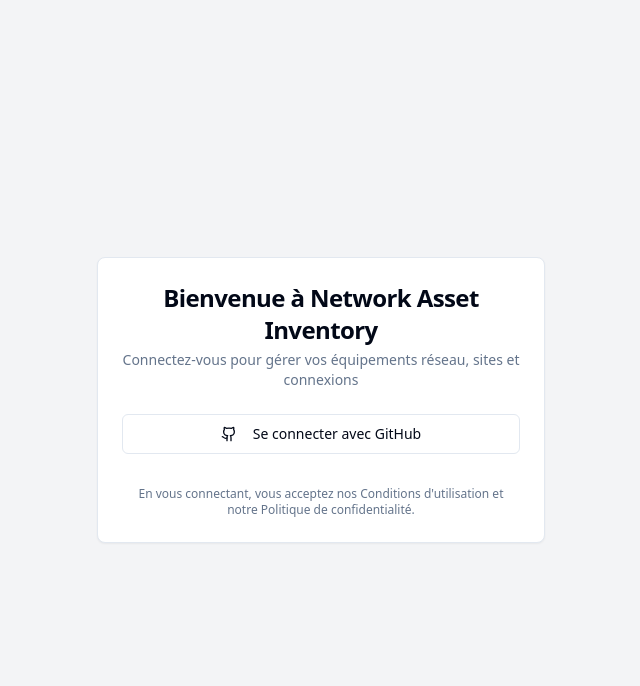
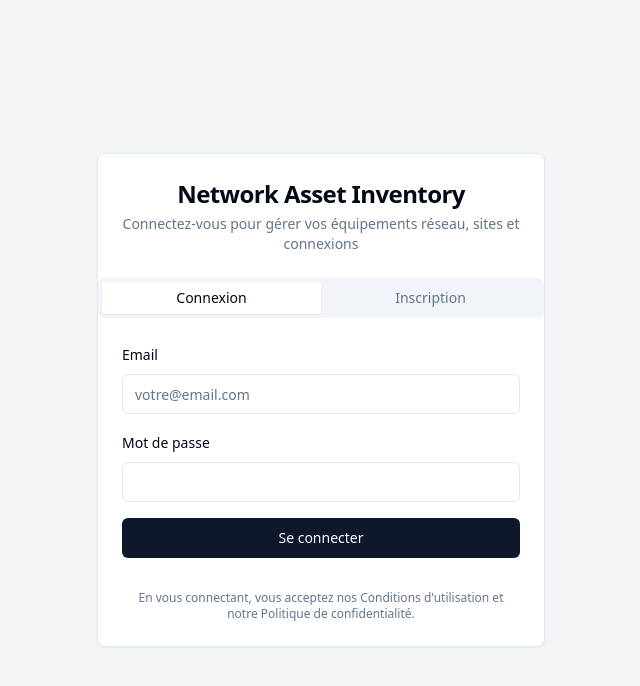
Before and after one commit to Censini/site-gear-manager, a React (Vite) app: page /auth in a window 1280 px wide. Shown: the top 686 px of the page, without its empty margins (319-959 px from the left). Built offline with nearby package versions, Linux system fonts and the light colour scheme.

Commit message:
Disable GitHub authentication
This commit disables GitHub authentication, likely for a sandbox or testing environment.

```diff
--- a/src/contexts/AuthContext.tsx
+++ b/src/contexts/AuthContext.tsx
@@ -7,7 +7,8 @@ import { useToast } from '@/hooks/use-toast';
 type AuthContextType = {
   session: Session | null;
   isLoading: boolean;
-  signInWithGitHub: () => Promise<void>;
+  signInWithEmail: (email: string, password: string) => Promise<void>;
+  signUpWithEmail: (email: string, password: string) => Promise<void>;
   signOut: () => Promise<void>;
 };
 
@@ -33,26 +34,46 @@ export function AuthProvider({ children }: { children: ReactNode }) {
     return () => subscription.unsubscribe();
   }, []);
 
-  const signInWithGitHub = async () => {
+  const signInWithEmail = async (email: string, password: string) => {
     try {
-      // Utilisez l'URL de prévisualisation Lovable au lieu de window.location.origin
-      // L'URL de prévisualisation est générée dynamiquement par Lovable
-      const { error } = await supabase.auth.signInWithOAuth({
-        provider: 'github',
-        options: {
-          redirectTo: window.location.origin,
-        },
+      const { error } = await supabase.auth.signInWithPassword({
+        email,
+        password,
       });
 
       if (error) throw error;
     } catch (error) {
-      console.error('GitHub sign in error:', error);
+      console.error('Email sign in error:', error);
       toast({
         title: "Échec de connexion",
         description: error instanceof Error ? error.message : "Une erreur s'est produite pendant la connexion",
         variant: "destructive",
       });
-      throw error; // Re-throw to allow handling in the Auth component
+      throw error;
+    }
+  };
+
+  const signUpWithEmail = async (email: string, password: string) => {
+    try {
+      const { error } = await supabase.auth.signUp({
+        email,
+        password,
+      });
+
+      if (error) throw error;
+
+      toast({
+        title: "Inscription réussie",
+        description: "Votre compte a été créé avec succès. Vous pouvez maintenant vous connecter.",
+      });
+    } catch (error) {
+      console.error('Email sign up error:', error);
+      toast({
+        title: "Échec d'inscription",
+        description: error instanceof Error ? error.message : "Une erreur s'est produite pendant l'inscription",
+        variant: "destructive",
+      });
+      throw error;
     }
   };
 
@@ -70,7 +91,7 @@ export function AuthProvider({ children }: { children: ReactNode }) {
   };
 
   return (
-    <AuthContext.Provider value={{ session, isLoading, signInWithGitHub, signOut }}>
+    <AuthContext.Provider value={{ session, isLoading, signInWithEmail, signUpWithEmail, signOut }}>
       {children}
     </AuthContext.Provider>
   );
--- a/src/pages/Auth.tsx
+++ b/src/pages/Auth.tsx
@@ -1,15 +1,28 @@
 
 import { Button } from "@/components/ui/button";
 import { Card, CardContent, CardDescription, CardFooter, CardHeader, CardTitle } from "@/components/ui/card";
+import { Input } from "@/components/ui/input";
 import { useAuth } from "@/contexts/AuthContext";
 import { useNavigate } from "react-router-dom";
 import { useEffect, useState } from "react";
-import { Github, AlertTriangle } from "lucide-react";
+import { AlertTriangle } from "lucide-react";
+import { Tabs, TabsContent, TabsList, TabsTrigger } from "@/components/ui/tabs";
 
 const Auth = () => {
-  const { session, signInWithGitHub } = useAuth();
+  const { session, signInWithEmail, signUpWithEmail } = useAuth();
   const navigate = useNavigate();
   const [error, setError] = useState<string | null>(null);
+
+  // Login form state
+  const [loginEmail, setLoginEmail] = useState("");
+  const [loginPassword, setLoginPassword] = useState("");
+
+  // Register form state
+  const [registerEmail, setRegisterEmail] = useState("");
+  const [registerPassword, setRegisterPassword] = useState("");
+  const [confirmPassword, setConfirmPassword] = useState("");
+
+  const [isSubmitting, setIsSubmitting] = useState(false);
 
   useEffect(() => {
     if (session) {
@@ -17,16 +30,49 @@ const Auth = () => {
     }
   }, [session, navigate]);
 
-  const handleGitHubSignIn = async () => {
+  const handleSignIn = async (e: React.FormEvent) => {
+    e.preventDefault();
+    setError(null);
+    setIsSubmitting(true);
+
     try {
-      setError(null);
-      await signInWithGitHub();
+      await signInWithEmail(loginEmail, loginPassword);
     } catch (err) {
       if (err instanceof Error) {
         setError(err.message);
       } else {
         setError("Une erreur inattendue s'est produite lors de la connexion");
       }
+    } finally {
+      setIsSubmitting(false);
+    }
+  };
+
+  const handleSignUp = async (e: React.FormEvent) => {
+    e.preventDefault();
+    setError(null);
+
+    if (registerPassword !== confirmPassword) {
+      setError("Les mots de passe ne correspondent pas");
+      return;
+    }
+
+    setIsSubmitting(true);
+
+    try {
+      await signUpWithEmail(registerEmail, registerPassword);
+      // Reset form after successful signup
+      setRegisterEmail("");
+      setRegisterPassword("");
+      setConfirmPassword("");
+    } catch (err) {
+      if (err instanceof Error) {
+        setError(err.message);
+      } else {
+        setError("Une erreur inattendue s'est produite lors de l'inscription");
+      }
+    } finally {
+      setIsSubmitting(false);
     }
   };
 
@@ -34,36 +80,116 @@ const Auth = () => {
     <div className="flex items-center justify-center min-h-screen bg-gray-100">
       <Card className="w-full max-w-md">
         <CardHeader className="space-y-1 text-center">
-          <CardTitle className="text-2xl">Bienvenue à Network Asset Inventory</CardTitle>
+          <CardTitle className="text-2xl">Network Asset Inventory</CardTitle>
           <CardDescription>
             Connectez-vous pour gérer vos équipements réseau, sites et connexions
           </CardDescription>
         </CardHeader>
-        <CardContent className="grid gap-4">
+
+        <Tabs defaultValue="login" className="w-full">
+          <TabsList className="grid w-full grid-cols-2">
+            <TabsTrigger value="login">Connexion</TabsTrigger>
+            <TabsTrigger value="register">Inscription</TabsTrigger>
+          </TabsList>
+
+          <TabsContent value="login">
+            <CardContent className="space-y-4 pt-4">
               {error && (
                 <div className="bg-destructive/15 text-destructive p-3 rounded-md flex items-start">
                   <AlertTriangle className="h-5 w-5 mr-2 flex-shrink-0 mt-0.5" />
                   <div>
                     <p className="font-medium">Erreur de connexion</p>
                     <p className="text-sm">{error}</p>
-                {error.includes("provider is not enabled") && (
-                  <p className="text-sm mt-2">
-                    Le fournisseur GitHub n'est pas activé. Veuillez configurer l'authentification GitHub dans les paramètres de votre projet Supabase.
-                  </p>
-                )}
-                {error.includes("error parsing redirect") && (
-                  <p className="text-sm mt-2">
-                    Erreur de redirection. Veuillez vérifier que l'URL de redirection dans Supabase inclut bien l'URL de cette application.
-                  </p>
-                )}
                   </div>
                 </div>
               )}
-          <Button onClick={handleGitHubSignIn} className="w-full" variant="outline">
-            <Github className="mr-2 h-4 w-4" />
-            Se connecter avec GitHub
+
+              <form onSubmit={handleSignIn} className="space-y-4">
+                <div className="space-y-2">
+                  <label htmlFor="email" className="text-sm font-medium">Email</label>
+                  <Input
+                    id="email"
+                    type="email"
+                    placeholder="votre@email.com"
+                    value={loginEmail}
+                    onChange={(e) => setLoginEmail(e.target.value)}
+                    required
+                  />
+                </div>
+
+                <div className="space-y-2">
+                  <label htmlFor="password" className="text-sm font-medium">Mot de passe</label>
+                  <Input
+                    id="password"
+                    type="password"
+                    value={loginPassword}
+                    onChange={(e) => setLoginPassword(e.target.value)}
+                    required
+                  />
+                </div>
+
+                <Button type="submit" className="w-full" disabled={isSubmitting}>
+                  {isSubmitting ? "Connexion en cours..." : "Se connecter"}
                 </Button>
+              </form>
             </CardContent>
+          </TabsContent>
+
+          <TabsContent value="register">
+            <CardContent className="space-y-4 pt-4">
+              {error && (
+                <div className="bg-destructive/15 text-destructive p-3 rounded-md flex items-start">
+                  <AlertTriangle className="h-5 w-5 mr-2 flex-shrink-0 mt-0.5" />
+                  <div>
+                    <p className="font-medium">Erreur d'inscription</p>
+                    <p className="text-sm">{error}</p>
+                  </div>
+                </div>
+              )}
+
+              <form onSubmit={handleSignUp} className="space-y-4">
+                <div className="space-y-2">
+                  <label htmlFor="register-email" className="text-sm font-medium">Email</label>
+                  <Input
+                    id="register-email"
+                    type="email"
+                    placeholder="votre@email.com"
+                    value={registerEmail}
+                    onChange={(e) => setRegisterEmail(e.target.value)}
+                    required
+                  />
+                </div>
+
+                <div className="space-y-2">
+                  <label htmlFor="register-password" className="text-sm font-medium">Mot de passe</label>
+                  <Input
+                    id="register-password"
+                    type="password"
+                    value={registerPassword}
+                    onChange={(e) => setRegisterPassword(e.target.value)}
+                    required
+                  />
+                </div>
+
+                <div className="space-y-2">
+                  <label htmlFor="confirm-password" className="text-sm font-medium">Confirmer le mot de passe</label>
+                  <Input
+                    id="confirm-password"
+                    type="password"
+                    value={confirmPassword}
+                    onChange={(e) => setConfirmPassword(e.target.value)}
+                    required
+                  />
+                </div>
+
+                <Button type="submit" className="w-full" disabled={isSubmitting}>
+                  {isSubmitting ? "Inscription en cours..." : "S'inscrire"}
+                </Button>
+              </form>
+            </CardContent>
+          </TabsContent>
+        </Tabs>
+
         <CardFooter className="flex flex-col">
           <p className="mt-2 text-xs text-center text-muted-foreground">
             En vous connectant, vous acceptez nos Conditions d'utilisation et notre Politique de confidentialité.
```
Lines whose indentation alone changed are shown as unchanged.
